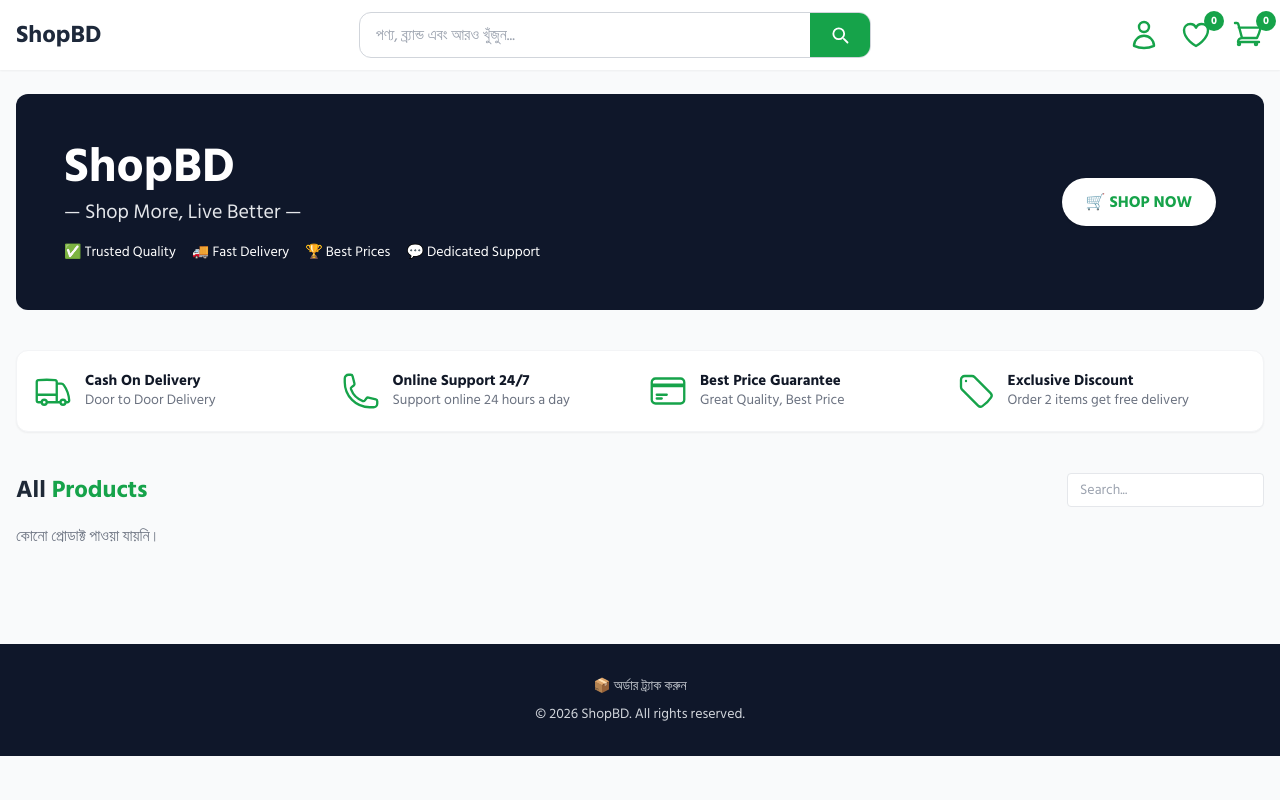
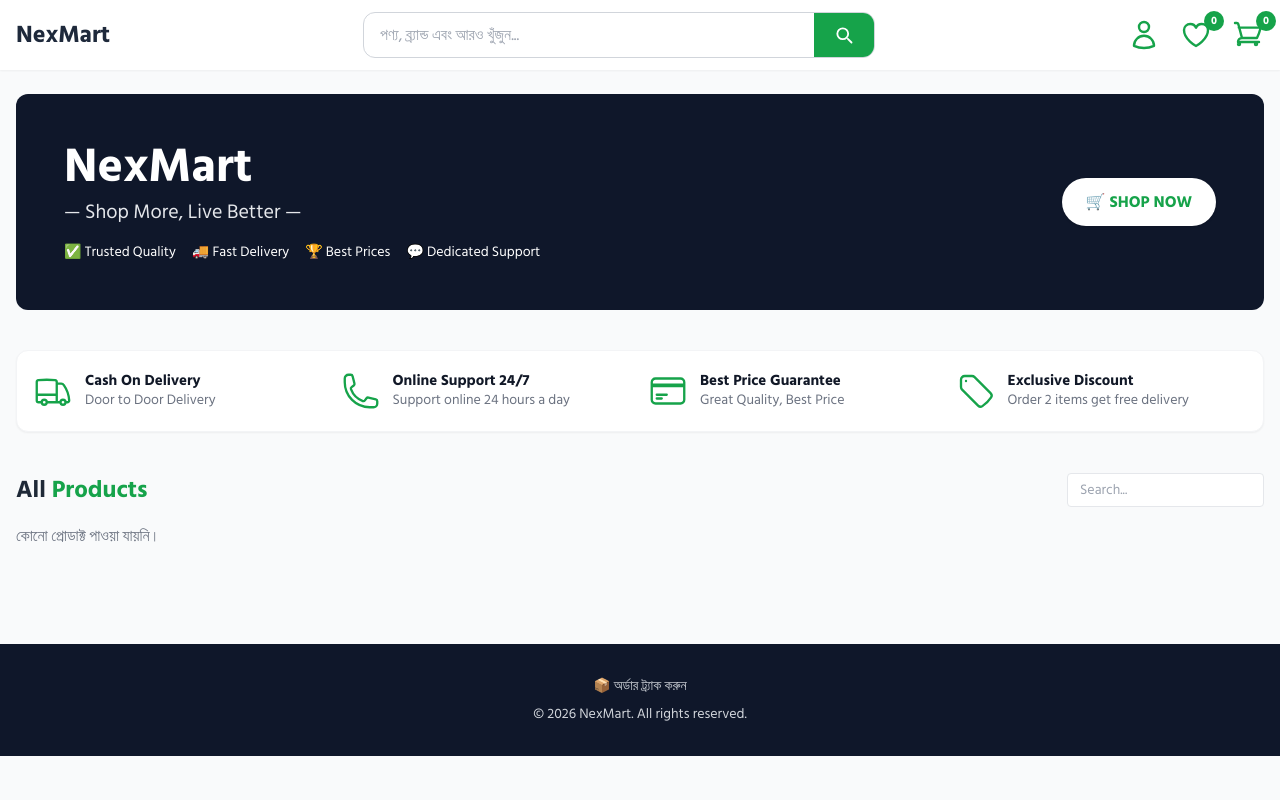
Before and after one commit to hafizurrmm/rafamarts, a Laravel app: page / in a window 1280 px wide. Run offline with Laravel 12, Linux system fonts and the light colour scheme; data that the repository does not hold is empty; some libraries are stand-ins or nearby versions.

Commit message:
Rebrand default to NexMart: config/shop.php, admin brand name from settings
Co-Authored-By: Claude Sonnet 5.5 <noreply@anthropic.com>
Claude-Session: https://claude.ai/code/session_01QNqgCdSLPLgeTaecYFLcbG

```diff
--- a/app/Filament/Pages/StoreSettings.php
+++ b/app/Filament/Pages/StoreSettings.php
@@ -26,7 +26,7 @@ class StoreSettings extends Page
     {
         $this->form->fill([
             // Store Branding
-            'site_name' => Setting::get('site_name', 'ShopBD'),
+            'site_name' => Setting::get('site_name', config('shop.name')),
             'site_logo' => Setting::get('site_logo'),
             'site_favicon' => Setting::get('site_favicon'),
             'banner_type' => Setting::get('banner_type', 'static'),
--- a/app/Providers/Filament/AdminPanelProvider.php
+++ b/app/Providers/Filament/AdminPanelProvider.php
@@ -32,6 +32,13 @@ class AdminPanelProvider extends PanelProvider
     {
         return $panel
             ->default()
+            ->brandName(function () {
+                try {
+                    return \App\Models\Setting::get('site_name') ?: config('shop.name');
+                } catch (\Throwable $e) {
+                    return config('shop.name');
+                }
+            })
             ->id('admin')
             ->path('admin')
             ->login()
--- /dev/null
+++ b/config/shop.php
@@ -0,0 +1,7 @@
+<?php
+
+// প্রোডাক্টের ডিফল্ট ব্র্যান্ড নাম। Store Settings-এ site_name দিলে সেটাই ব্যবহার হয়।
+return [
+    'name' => env('SHOP_NAME', 'NexMart'),
+    'tagline' => env('SHOP_TAGLINE', 'Shop More, Live Better'),
+];
--- a/database/seeders/DemoSeeder.php
+++ b/database/seeders/DemoSeeder.php
@@ -12,7 +12,7 @@ class DemoSeeder extends Seeder
 {
     public function run(): void
     {
-        // ⚠️ এই সিডার admin@shopbd.com / password নামে দুর্বল অ্যাডমিন বানায় — শুধু লোকাল/ডেমোর জন্য।
+        // ⚠️ এই সিডার admin@nexmart.com / password নামে দুর্বল অ্যাডমিন বানায় — শুধু লোকাল/ডেমোর জন্য।
         // ক্লায়েন্টের লাইভ সাইটে ভুলে চালালে ঠেকাতে প্রোডাকশনে বন্ধ। ইনস্টলের জন্য `php artisan shop:install` ব্যবহার করুন।
         if (app()->isProduction()) {
             $this->command?->error('DemoSeeder প্রোডাকশনে চলবে না। php artisan shop:install ব্যবহার করুন।');
@@ -22,7 +22,7 @@ class DemoSeeder extends Seeder
 
         // Admin user for Filament login
         User::updateOrCreate(
-            ['email' => 'admin@shopbd.com'],
+            ['email' => 'admin@nexmart.com'],
             [
                 'name' => 'Admin',
                 'password' => Hash::make('password'),
--- a/resources/views/admin/invoices/pos.blade.php
+++ b/resources/views/admin/invoices/pos.blade.php
@@ -34,7 +34,7 @@
     @foreach($orders as $order)
         <div class="receipt">
             <div class="center">
-                <h2>{{ \App\Models\Setting::get('site_name', 'ShopBD') }}</h2>
+                <h2>{{ \App\Models\Setting::get('site_name', config('shop.name')) }}</h2>
                 @if(\App\Models\Setting::get('hotline_number'))
                     <div class="muted">Hotline: {{ \App\Models\Setting::get('hotline_number') }}</div>
                 @endif
--- a/resources/views/admin/invoices/print.blade.php
+++ b/resources/views/admin/invoices/print.blade.php
@@ -28,7 +28,7 @@
 
     @forelse($orders as $order)
         <div class="invoice">
-            <h2>{{ \App\Models\Setting::get('site_name', 'ShopBD') }} — Invoice</h2>
+            <h2>{{ \App\Models\Setting::get('site_name', config('shop.name')) }} — Invoice</h2>
             <p>Order Number: <strong>{{ $order->order_number }}</strong> | Date: {{ $order->created_at->format('d M Y') }}</p>
 
             <p>
--- a/resources/views/home/index.blade.php
+++ b/resources/views/home/index.blade.php
@@ -1,6 +1,6 @@
 @extends('layouts.app')
 
-@section('title', \App\Models\Setting::get('site_name', 'ShopBD') . ' - Shop More, Live Better')
+@section('title', \App\Models\Setting::get('site_name', config('shop.name')) . ' - ' . config('shop.tagline'))
 
 @section('content')
 
@@ -79,8 +79,8 @@
         @else
             <div class="brand-bg-secondary rounded-xl text-white p-8 md:p-12 mb-10 flex flex-col md:flex-row items-center justify-between gap-6">
                 <div>
-                    <h1 class="text-3xl md:text-5xl font-extrabold mb-2">{{ \App\Models\Setting::get('site_name', 'ShopBD') }}</h1>
-                    <p class="text-lg md:text-xl text-gray-200 mb-4">— Shop More, Live Better —</p>
+                    <h1 class="text-3xl md:text-5xl font-extrabold mb-2">{{ \App\Models\Setting::get('site_name', config('shop.name')) }}</h1>
+                    <p class="text-lg md:text-xl text-gray-200 mb-4">— {{ config('shop.tagline') }} —</p>
                     <div class="flex flex-wrap gap-4 text-sm">
                         <span>✅ Trusted Quality</span>
                         <span>🚚 Fast Delivery</span>
--- a/resources/views/layouts/app.blade.php
+++ b/resources/views/layouts/app.blade.php
@@ -3,20 +3,20 @@
 <head>
     <meta charset="UTF-8">
     <meta name="viewport" content="width=device-width, initial-scale=1.0">
-    <title>@yield('title', \App\Models\Setting::get('site_name', 'ShopBD') . ' - Shop More, Live Better')</title>
+    <title>@yield('title', \App\Models\Setting::get('site_name', config('shop.name')) . ' - ' . config('shop.tagline'))</title>
 
     {{-- SEO / social preview tags — these feed the title, description and image Facebook
          (and Google) show when a product link is shared or clicked from an ad, which
          affects click-through and perceived relevance/quality as much as the ad itself. --}}
     @php
-        $metaDescription = trim($__env->yieldContent('meta_description')) ?: \App\Models\Setting::get('site_description', 'Shop More, Live Better — ' . \App\Models\Setting::get('site_name', 'ShopBD') . ' থেকে সেরা দামে কেনাকাটা করুন।');
+        $metaDescription = trim($__env->yieldContent('meta_description')) ?: \App\Models\Setting::get('site_description', 'Shop More, Live Better — ' . \App\Models\Setting::get('site_name', config('shop.name')) . ' থেকে সেরা দামে কেনাকাটা করুন।');
         $metaImage = trim($__env->yieldContent('meta_image')) ?: null;
         $siteLogoForMeta = \App\Models\Setting::get('site_logo');
         $ogImage = $metaImage ?: ($siteLogoForMeta ? asset('storage/' . $siteLogoForMeta) : null);
     @endphp
     <meta name="description" content="{{ $metaDescription }}">
     <meta property="og:type" content="website">
-    <meta property="og:title" content="@yield('title', \App\Models\Setting::get('site_name', 'ShopBD'))">
+    <meta property="og:title" content="@yield('title', \App\Models\Setting::get('site_name', config('shop.name')))">
     <meta property="og:description" content="{{ $metaDescription }}">
     <meta property="og:url" content="{{ url()->current() }}">
     @if($ogImage)
@@ -101,7 +101,7 @@
 <body class="site-body text-gray-800">
 
     @php
-        $siteName = \App\Models\Setting::get('site_name', 'ShopBD');
+        $siteName = \App\Models\Setting::get('site_name', config('shop.name'));
         $siteLogo = \App\Models\Setting::get('site_logo');
         $hotline = \App\Models\Setting::get('hotline_number');
         $whatsapp = \App\Models\Setting::get('whatsapp_number');
--- a/resources/views/pages/show.blade.php
+++ b/resources/views/pages/show.blade.php
@@ -1,6 +1,6 @@
 @extends('layouts.app')
 
-@section('title', ($page->meta_title ?: $page->title) . ' - ' . \App\Models\Setting::get('site_name', 'ShopBD'))
+@section('title', ($page->meta_title ?: $page->title) . ' - ' . \App\Models\Setting::get('site_name', config('shop.name')))
 @section('meta_description', $page->meta_description)
 @section('meta_image', \App\Support\PageBlocks::img($page->og_image))
 
```
